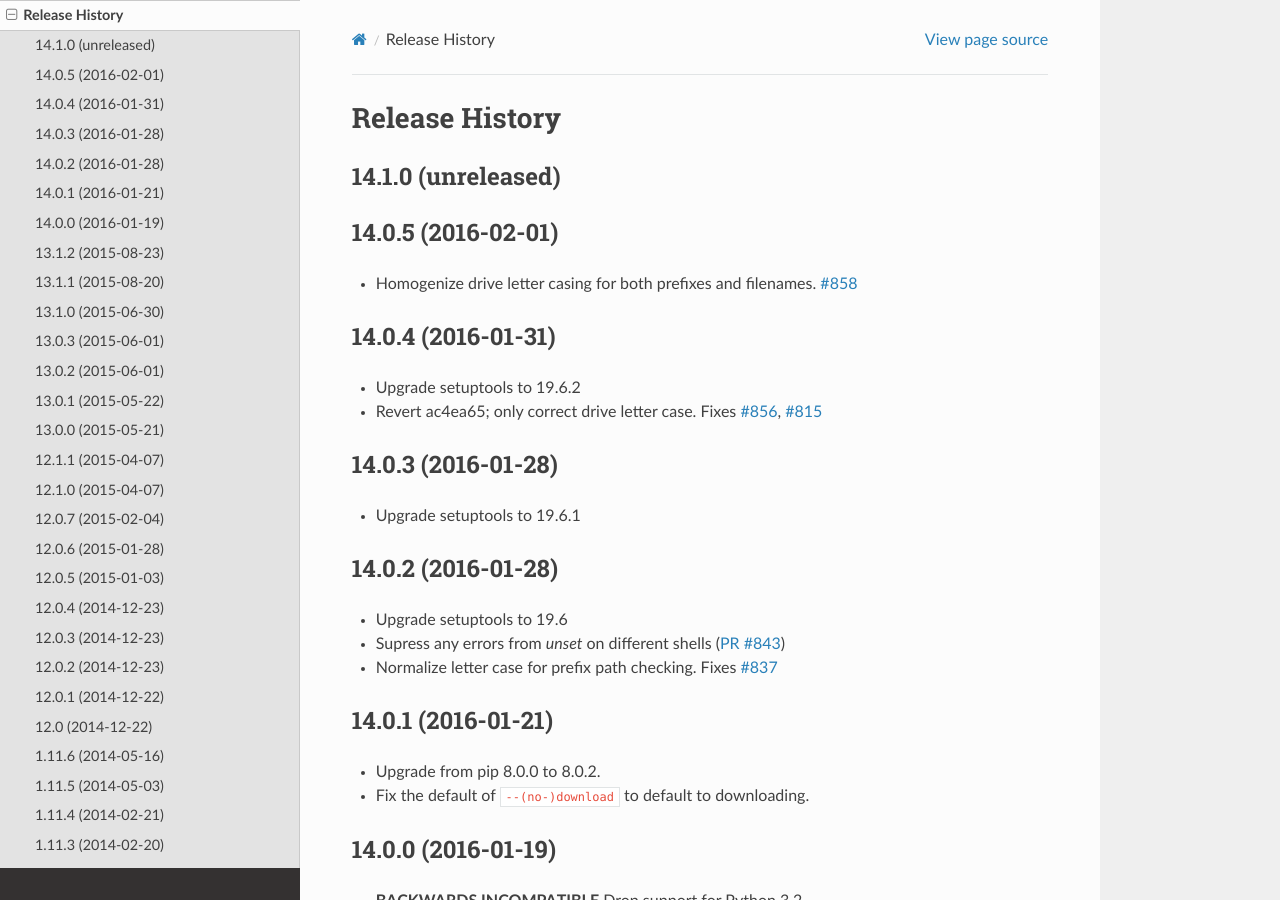
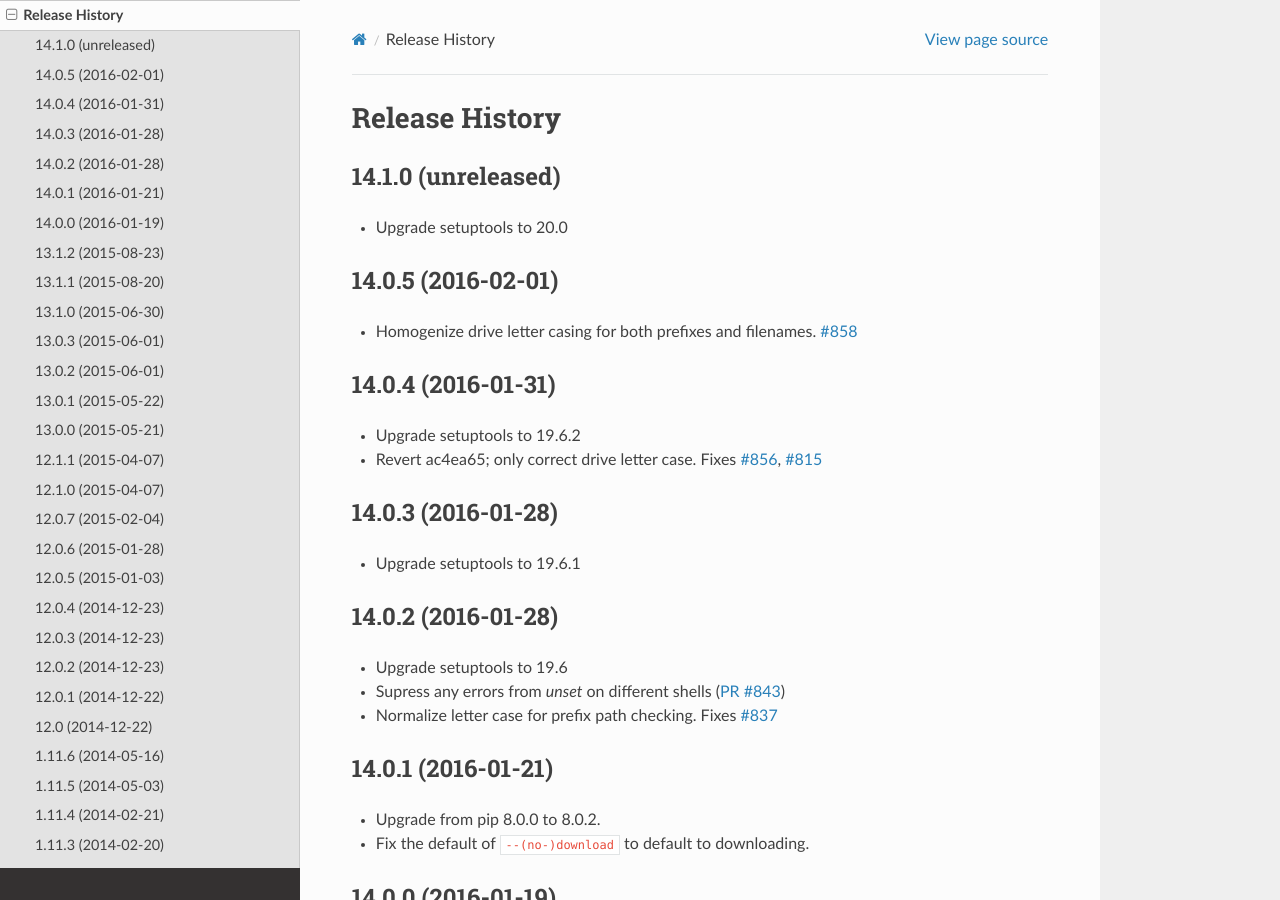
Before and after one commit to pypa/virtualenv, a Sphinx documentation site: the page built from docs/changes.rst, in a window 1280 px wide and 900 px high. Built offline with Sphinx 7.4.7 and the Read the Docs theme 2.0.0, drawn with Linux system fonts in a browser that asks for light colours.

Commit message:
Upgrade setuptools to 20.0

```diff
--- a/docs/changes.rst
+++ b/docs/changes.rst
@@ -3,6 +3,8 @@ Release History
 
 14.1.0 (unreleased)
 -------------------
+
+* Upgrade setuptools to 20.0
 
 
 14.0.5 (2016-02-01)
```
Also changed, not shown: 2 other files.
